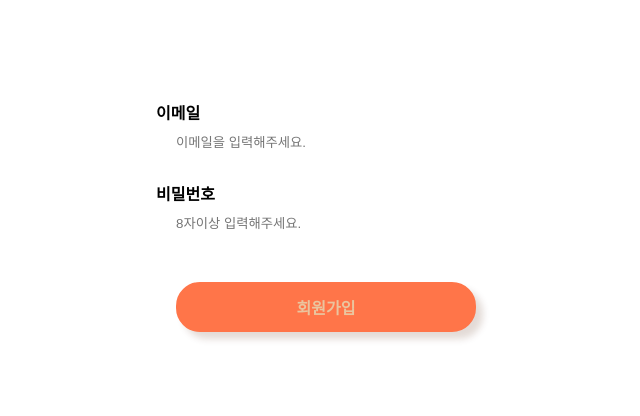
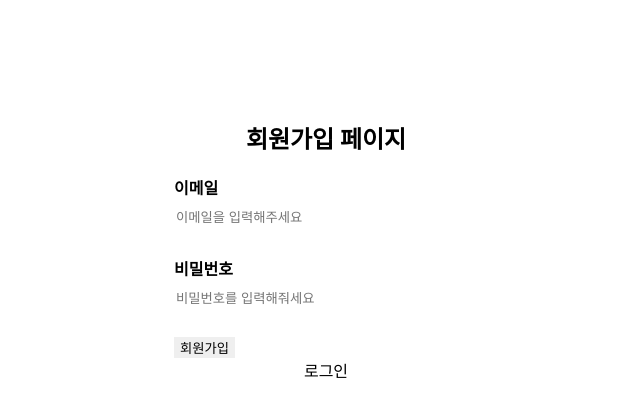
Before and after one commit to rlatldus/SlideeImage, a React (Create React App) app: page /signup in a window 1280 px wide. Shown: the top 416 px of the page, without its empty margins (314-954 px from the left). Built offline with nearby package versions, Linux system fonts and the light colour scheme.

Commit message:
파이어베이스

```diff
--- /dev/null
+++ b/public/404.html
@@ -0,0 +1,33 @@
+<!DOCTYPE html>
+<html>
+  <head>
+    <meta charset="utf-8">
+    <meta name="viewport" content="width=device-width, initial-scale=1">
+    <title>Page Not Found</title>
+
+    <style media="screen">
+      body { background: #ECEFF1; color: rgba(0,0,0,0.87); font-family: Roboto, Helvetica, Arial, sans-serif; margin: 0; padding: 0; }
+      #message { background: white; max-width: 360px; margin: 100px auto 16px; padding: 32px 24px 16px; border-radius: 3px; }
+      #message h3 { color: #888; font-weight: normal; font-size: 16px; margin: 16px 0 12px; }
+      #message h2 { color: #ffa100; font-weight: bold; font-size: 16px; margin: 0 0 8px; }
+      #message h1 { font-size: 22px; font-weight: 300; color: rgba(0,0,0,0.6); margin: 0 0 16px;}
+      #message p { line-height: 140%; margin: 16px 0 24px; font-size: 14px; }
+      #message a { display: block; text-align: center; background: #039be5; text-transform: uppercase; text-decoration: none; color: white; padding: 16px; border-radius: 4px; }
+      #message, #message a { box-shadow: 0 1px 3px rgba(0,0,0,0.12), 0 1px 2px rgba(0,0,0,0.24); }
+      #load { color: rgba(0,0,0,0.4); text-align: center; font-size: 13px; }
+      @media (max-width: 600px) {
+        body, #message { margin-top: 0; background: white; box-shadow: none; }
+        body { border-top: 16px solid #ffa100; }
+      }
+    </style>
+  </head>
+  <body>
+    <div id="message">
+      <h2>404</h2>
+      <h1>Page Not Found</h1>
+      <p>The specified file was not found on this website. Please check the URL for mistakes and try again.</p>
+      <h3>Why am I seeing this?</h3>
+      <p>This page was generated by the Firebase Command-Line Interface. To modify it, edit the <code>404.html</code> file in your project's configured <code>public</code> directory.</p>
+    </div>
+  </body>
+</html>
--- a/src/components/form/Form.js
+++ b/src/components/form/Form.js
@@ -1,57 +1,86 @@
-import React, { useEffect, useState } from "react";
-import { Button } from "./../button/Button";
-import { Label } from "./../label/Label";
+import React from "react";
+import { Link } from "react-router-dom";
+import { createUserWithEmailAndPassword, getAuth } from "firebase/auth";
 import { useNavigate } from "react-router-dom";
-// import axios from "axios";
+import { useForm } from "react-hook-form";
 import * as Styled from "./Style";
 
-const Form = ({ children, Authentication, alertMessage, navigation }) => {
+const Form = () => {
   const navigate = useNavigate();
-  const [userData, setUserData] = useState({ email: "", password: "" });
-  const [isAvailable, setIsAvailable] = useState(false);
 
-  const handleChange = (e) => {
-    const { name, value } = e.target;
-    setUserData({ ...userData, [name]: value });
+  async function authRegister(email, password) {
+    try {
+      const auth = getAuth();
+      const user = await createUserWithEmailAndPassword(auth, email, password);
+      console.log(user);
+      alert("회원가입되셨어요~");
+      navigate("/signin");
+    } catch (error) {
+      console.log(error.message);
+      alert("회원정보를 다시 획인해줘세요~");
+    }
+  }
+
+  const onSubmit = async (data, e) => {
+    e.preventDefault();
+    authRegister(data.email, data.password);
+    console.log(data);
   };
 
-  useEffect(() => {
-    setIsAvailable(userData.email.includes("@") && userData.password.length >= 8);
-  }, [userData.email, userData.password]);
-
-  const handleSubmit = (e) => {
-    e.preventDefault();
-    if (isAvailable) {
-      // axios
-      //   .post(
-      //     `https://www.pre-onboarding-selection-task.shop/auth/${Authentication}`,
-      //     { email: userData.email, password: userData.password },
-      //     {
-      //       headers: { "Content-Type": "application/json" },
-      //     }
-      //   )
-      //   .then(function (response) {
-      //     alert(alertMessage);
-      //     Authentication === "signin" && localStorage.setItem("access_token", response.data.access_token);
-      //     navigate(navigation);
-      //     console.log(Authentication, navigation);
-      //   })
-      //   .catch(function (error) {
-      //     console.log(error.response);
-      //     error.response.data.message === "Unauthorized" ? alert("회원정보를 다시 한 번 확인해주세요.") : alert(error.response.data.message);
-      //   });
-    }
-  };
+  const {
+    register,
+    handleSubmit,
+    formState: { isSubmitting, isDirty, errors },
+  } = useForm({ mode: "onChange" });
 
   return (
-    <Styled.SignForm>
-      <form>
-        <Label handleChange={handleChange} email={userData.email} password={userData.password} />
-        <Button primary data-testid={`${Authentication}-button`} disabled={!isAvailable} click={handleSubmit}>
-          {children}
-        </Button>
-      </form>
-    </Styled.SignForm>
+    <section>
+      <h2>회원가입 페이지</h2>
+      <Styled.SignForm onSubmit={handleSubmit(onSubmit)}>
+        <label>
+          이메일
+          <input
+            type="email"
+            id="email"
+            name="email"
+            placeholder="이메일을 입력해주세요"
+            tabIndex="2"
+            {...register("email", {
+              required: "이메일은 필수 입력입니다.",
+              pattern: {
+                value: /\S+@\S+\.\S+/,
+                message: "이메일 형식에 맞지 않습니다.",
+              },
+            })}
+          />
+        </label>
+        {errors.userEmail && <small role="alert">{errors.userEmail.message}</small>}
+        <label>
+          비밀번호
+          <input
+            type="password"
+            name="password"
+            id="password"
+            placeholder="비밀번호를 입력해줘세요"
+            maxLength="15"
+            autoComplete="current-password"
+            aria-invalid={!isDirty ? undefined : errors.password ? "true" : "false"}
+            {...register("password", {
+              required: "비밀번호는 필수 입력입니다.",
+              minLength: {
+                value: 8,
+                message: "8자리 이상 15자리 이하로 비밀번호를 사용해주세요.",
+              },
+            })}
+          />
+        </label>
+        {errors.password && <small role="alert">{errors.password.message}</small>}
+        <button type="submit" disabled={isSubmitting}>
+          회원가입
+        </button>
+      </Styled.SignForm>
+      <Link to="/signin">로그인</Link>
+    </section>
   );
 };
 
--- a/src/pages/signin/SignIn.js
+++ b/src/pages/signin/SignIn.js
@@ -1,6 +1,86 @@
-import { Form } from "./../../components/form/Form";
+import React from "react";
+import { Link } from "react-router-dom";
+import { signInWithEmailAndPassword, getAuth } from "firebase/auth";
+import { useNavigate } from "react-router-dom";
+import * as Styled from "./Style";
+import { useForm } from "react-hook-form";
 
-const SignIn = () => {
-  return <Form children="로그인" Authentication="signin" alertMessage="로그인되었습니다." navigation="/todo" />;
-};
-export default SignIn;
+function Login() {
+  const navigate = useNavigate();
+  async function authsignin(email, password) {
+    const auth = getAuth();
+    try {
+      const user = await signInWithEmailAndPassword(auth, email, password);
+      console.log(user);
+      alert("로그인되셨어요~");
+      navigate("/");
+    } catch (error) {
+      console.log(error.message);
+      alert("회원정보를 확인해줘세요~");
+    }
+  }
+
+  const onSubmit = async (data, e) => {
+    e.preventDefault();
+    authsignin(data.email, data.password);
+    console.log(data);
+  };
+
+  const {
+    register,
+    handleSubmit,
+    formState: { isSubmitting, isDirty, errors },
+  } = useForm({ mode: "onChange" });
+
+  return (
+    <Styled.SignForm>
+      <h2>로그인 페이지</h2>
+      <form onSubmit={handleSubmit(onSubmit)} noValidate>
+        <label>
+          이메일
+          <input
+            type="email"
+            id="email"
+            name="email"
+            placeholder="이메일을 입력해주세요"
+            tabIndex="2"
+            {...register("email", {
+              required: "이메일은 필수 입력입니다.",
+              pattern: {
+                value: /\S+@\S+\.\S+/,
+                message: "이메일 형식에 맞지 않습니다.",
+              },
+            })}
+          />
+        </label>
+        {errors.userEmail && <small role="alert">{errors.userEmail.message}</small>}
+        <label>
+          비밀번호
+          <input
+            type="password"
+            name="password"
+            id="password"
+            placeholder="비밀번호를 입력해줘세요"
+            maxLength="15"
+            autoComplete="current-password"
+            aria-invalid={!isDirty ? undefined : errors.password ? "true" : "false"}
+            {...register("password", {
+              required: "비밀번호는 필수 입력입니다.",
+              minLength: {
+                value: 8,
+                message: "8자리 이상 15자리 이하로 비밀번호를 사용해주세요.",
+              },
+            })}
+          />
+        </label>
+        {errors.password && <small role="alert">{errors.password.message}</small>}
+        <button type="submit">로그인</button>
+      </form>
+      <Link to="/signup" disabled={isSubmitting}>
+        회원가입
+      </Link>
+    </Styled.SignForm>
+  );
+}
+
+export default Login;
--- /dev/null
+++ b/src/pages/signin/Style.js
@@ -0,0 +1,29 @@
+import styled from "styled-components";
+
+export const SignForm = styled.div`
+  display: flex;
+  padding-top: 100px;
+  flex-direction: column;
+  justify-content: center;
+  align-items: center;
+
+  label {
+    font-weight: 600;
+    text-align: left;
+  }
+
+  input {
+    margin-left: auto;
+    margin-right: auto;
+    margin-top: 10px;
+    margin-bottom: 30px;
+    width: 300px;
+    border: none;
+    display: block;
+    &:focus {
+      outline: none;
+      border-color: var(--limeorange);
+      box-shadow: 0 0 7px var(--limeorange);
+    }
+  }
+`;
--- a/src/pages/signup/SignUp.js
+++ b/src/pages/signup/SignUp.js
@@ -1,9 +1,88 @@
-import { Form } from "../../components/form/Form";
+import React from "react";
+import { Link } from "react-router-dom";
+import { createUserWithEmailAndPassword, getAuth } from "firebase/auth";
+import { useNavigate } from "react-router-dom";
+import { useForm } from "react-hook-form";
+import * as Styled from "./Style";
 
-const SignUp = () => {
+const Signup = () => {
+  const navigate = useNavigate();
+
+  async function authRegister(email, password) {
+    try {
+      const auth = getAuth();
+      const user = await createUserWithEmailAndPassword(auth, email, password);
+      console.log(user);
+      alert("회원가입되셨어요~");
+      navigate("/signin");
+    } catch (error) {
+      console.log(error.message);
+      alert("회원정보를 다시 획인해줘세요~");
+    }
+  }
+
+  const onSubmit = async (data,e) => {
+    e.preventDefault();
+    authRegister(data.email, data.password);
+    console.log(data)
+  };
+
+  const {
+    register,
+    handleSubmit,
+    reset,
+    formState: { isSubmitting, isDirty, errors },
+  } = useForm({ mode: "onChange" });
+
   return (
-    <Form children="회원가입" Authentication="signup" alertMessage="회원가입이 완료되었습니다. 로그인 페이지로 이동합니다." navigation="/signin" />
+    <Styled.SignForm>
+      <h2>회원가입 페이지</h2>
+      <form onSubmit={handleSubmit(onSubmit)} noValidate>
+        <label>
+          이메일
+          <input
+            type="email"
+            id="email"
+            name="email"
+            placeholder="이메일을 입력해주세요"
+            tabIndex="2"
+            {...register("email", {
+              required: "이메일은 필수 입력입니다.",
+              pattern: {
+                value: /\S+@\S+\.\S+/,
+                message: "이메일 형식에 맞지 않습니다.",
+              },
+            })}
+          />
+        </label>
+        {errors.userEmail && <small role="alert">{errors.userEmail.message}</small>}
+        <label>
+          비밀번호
+          <input
+            type="password"
+            name="password"
+            id="password"
+            placeholder="비밀번호를 입력해줘세요"
+            maxLength="15"
+            autoComplete="current-password"
+            aria-invalid={!isDirty ? undefined : errors.password ? "true" : "false"}
+            {...register("password", {
+              required: "비밀번호는 필수 입력입니다.",
+              minLength: {
+                value: 8,
+                message: "8자리 이상 15자리 이하로 비밀번호를 사용해주세요.",
+              },
+            })}
+          />
+        </label>
+        {errors.password && <small role="alert">{errors.password.message}</small>}
+        <button type="submit">회원가입</button>
+      </form>
+      <Link to="/signin" disabled={isSubmitting}>
+        로그인
+      </Link>
+    </Styled.SignForm>
   );
 };
 
-export default SignUp;
+export default Signup;
--- /dev/null
+++ b/src/pages/signup/Style.js
@@ -0,0 +1,29 @@
+import styled from "styled-components";
+
+export const SignForm = styled.div`
+  display: flex;
+  padding-top: 100px;
+  flex-direction: column;
+  justify-content: center;
+  align-items: center;
+
+  label {
+    font-weight: 600;
+    text-align: left;
+  }
+
+  input {
+    margin-left: auto;
+    margin-right: auto;
+    margin-top: 10px;
+    margin-bottom: 30px;
+    width: 300px;
+    border: none;
+    display: block;
+    &:focus {
+      outline: none;
+      border-color: var(--limeorange);
+      box-shadow: 0 0 7px var(--limeorange);
+    }
+  }
+`;
```
Also changed, not shown: src/App.js (+7 -1 lines), src/firebase/firebase.js (added, +18 -0 lines), firebase.json (added), src/index.js (line endings or trailing spaces), 1 other file (tests, documents, lock files or other folders).
